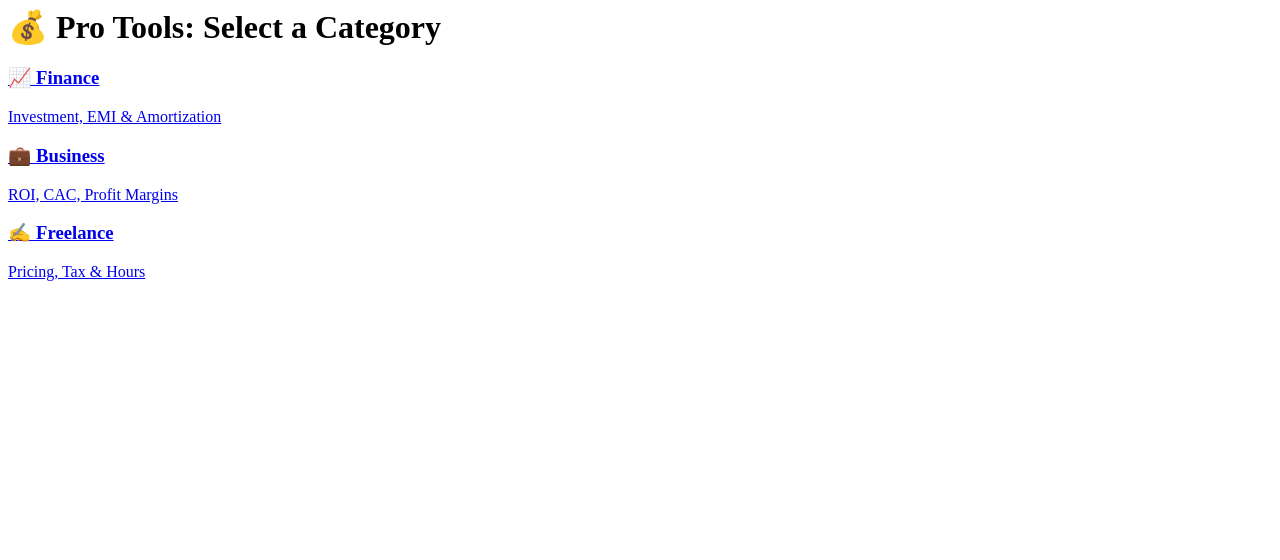
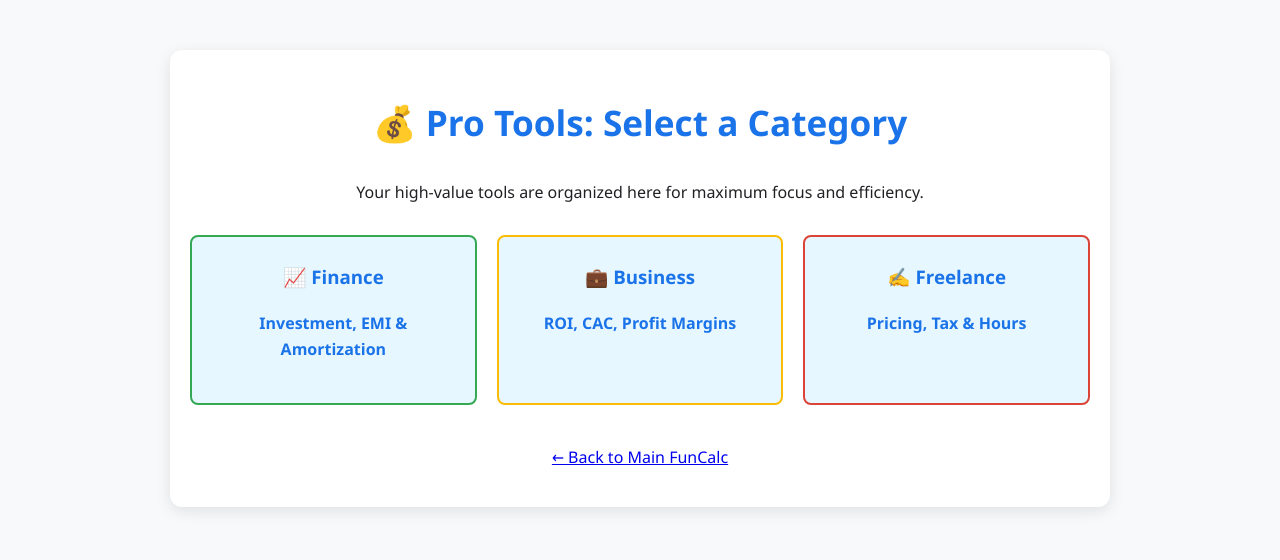
Before and after one commit to FunCalc/funcalc-pro, a plain HTML site: page index.html in a window 1280 px wide. Drawn offline with Linux system fonts and the light colour scheme.

Commit message:
Update index.html

```diff
--- a/index.html
+++ b/index.html
@@ -1,11 +1,44 @@
+<!DOCTYPE html>
+<html lang="en">
+<head>
+    <meta charset="UTF-8">
+    <title>Pro Tools: Select a Category | funcalc.fun Pro</title>
+    <style>
+        body { font-family: 'Segoe UI', Tahoma, Geneva, Verdana, sans-serif; background-color: #f8f9fa; color: #202124; line-height: 1.6; text-align: center; margin: 0; }
+        .container { max-width: 900px; margin: 50px auto; padding: 20px; background-color: white; border-radius: 12px; box-shadow: 0 4px 15px rgba(0,0,0,0.1);}
+        h1 { color: #1a73e8; font-size: 2.2em; margin-bottom: 30px;}
+        .category-grid { display: flex; justify-content: space-around; gap: 20px; margin-top: 30px;}
+        .category-card {
+            padding: 25px; border-radius: 8px; border: 2px solid #1a73e8;
+            flex-basis: 30%; background-color: #e6f7ff;
+            text-decoration: none; color: #1a73e8; font-weight: bold;
+            transition: transform 0.2s;
+        }
+        .category-card:hover { transform: translateY(-5px); box-shadow: 0 5px 15px rgba(26, 115, 232, 0.3); }
+        .category-card h3 { margin-top: 0; }
+    </style>
+</head>
 <body>
     <div class="container">
         <h1>💰 Pro Tools: Select a Category</h1>
+        <p>Your high-value tools are organized here for maximum focus and efficiency.</p>
+
         <div class="category-grid">
-            <a href="finance/compound-interest-calc/index.html" class="category-card"><h3>📈 Finance</h3><p>Investment, EMI & Amortization</p></a>
-            <a href="business/roi-marketing-calc/index.html" class="category-card"><h3>💼 Business</h3><p>ROI, CAC, Profit Margins</p></a>
-            <a href="freelance/hourly-rate-tool/index.html" class="category-card"><h3>✍️ Freelance</h3><p>Pricing, Tax & Hours</p></a>
+            <a href="finance/compound-interest-calc/index.html" class="category-card" style="border-color: #34a853;">
+                <h3>📈 Finance</h3>
+                <p>Investment, EMI & Amortization</p>
+            </a>
+            <a href="business/roi-marketing-calc/index.html" class="category-card" style="border-color: #fbbc05;">
+                <h3>💼 Business</h3>
+                <p>ROI, CAC, Profit Margins</p>
+            </a>
+            <a href="freelance/hourly-rate-tool/index.html" class="category-card" style="border-color: #db4437;">
+                <h3>✍️ Freelance</h3>
+                <p>Pricing, Tax & Hours</p>
+            </a>
         </div>
+
+        <p style="margin-top: 40px;"><a href="https://funcalc.fun">← Back to Main FunCalc</a></p>
     </div>
-    </body>
+</body>
 </html>
```
